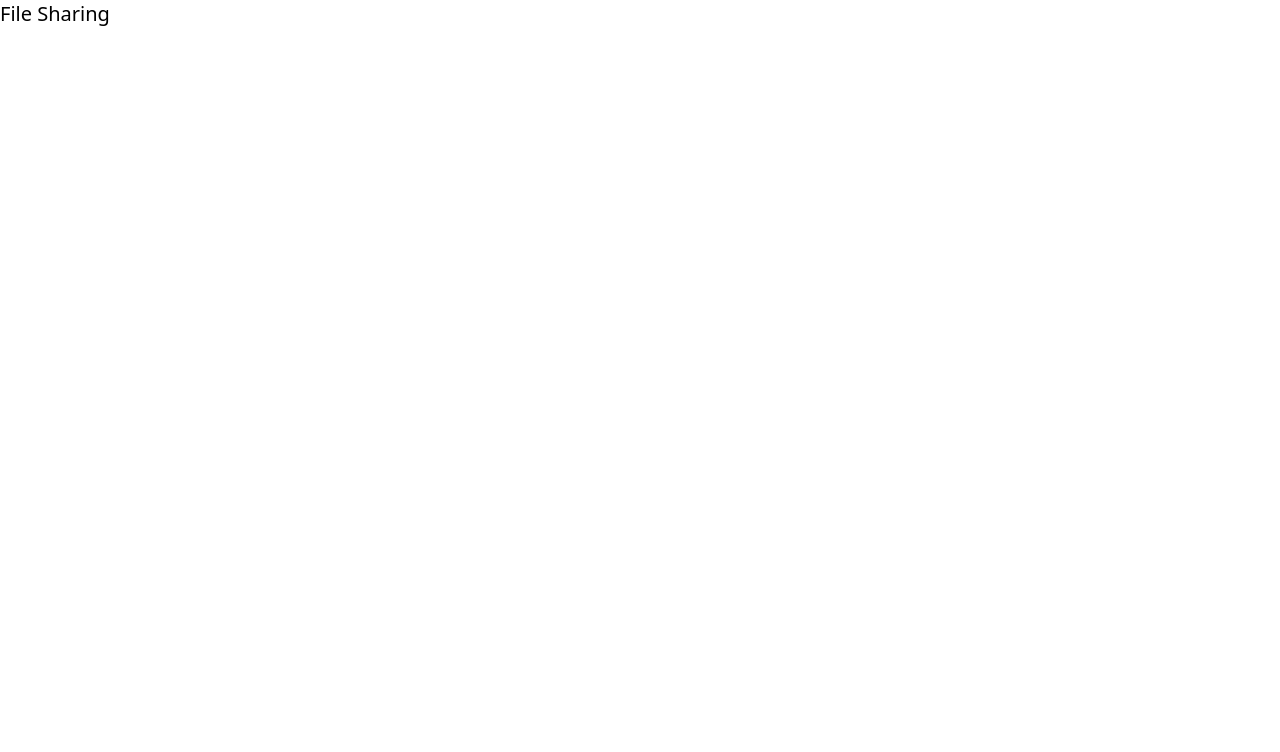
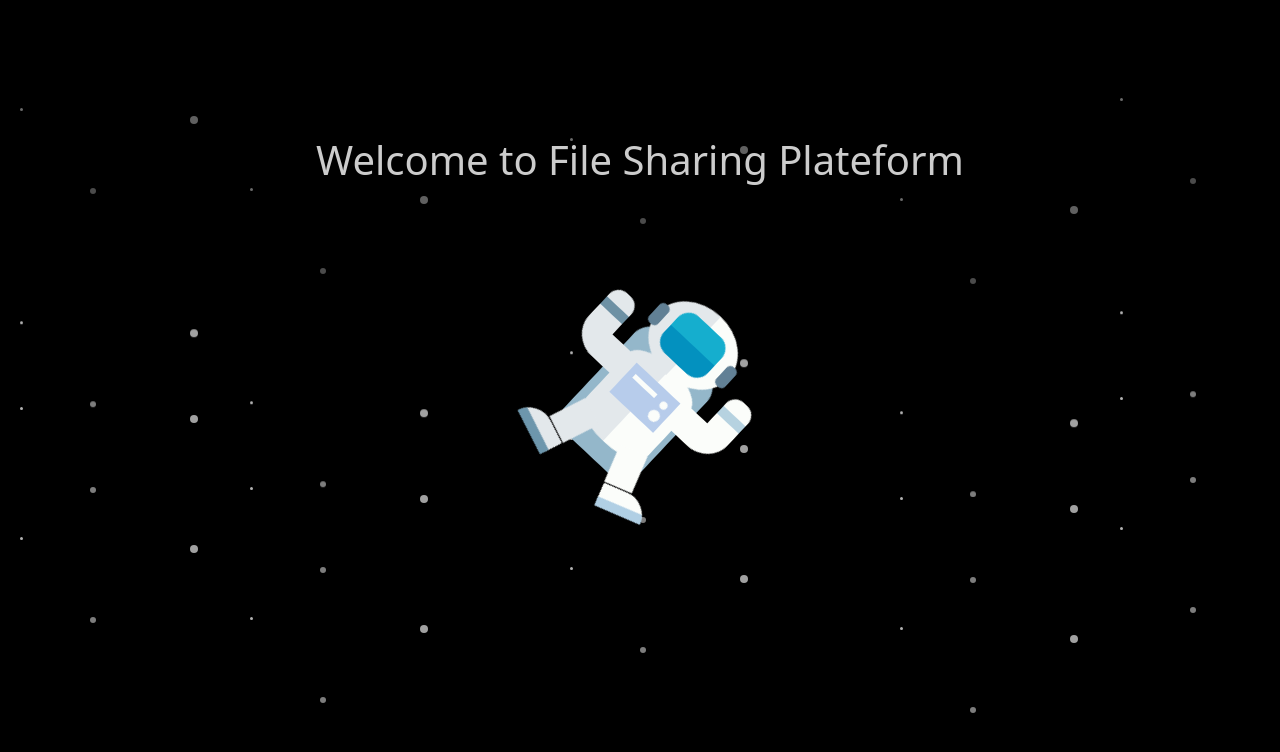
Before and after one commit to akanshaBharti/0xCreators, a React (Create React App) app in the folder file_sharing/: page / in a window 1280 px wide. Shown: the top 752 px of the page. Built offline with nearby package versions, Linux system fonts and the light colour scheme.

Commit message:
Loader Component Created

```diff
--- a/file_sharing/src/App.js
+++ b/file_sharing/src/App.js
@@ -1,14 +1,9 @@
-
-import { dividerClasses } from '@mui/material';
 import './App.css';
+import Loader from './components/Loader.js';
 
 function App() {
   return (
-    <div className='text-xl text-black'>
-      <p >File Sharing </p>
-    </div>
-
-
+   <Loader/>
   );
 }
 
--- /dev/null
+++ b/file_sharing/src/components/Css/loader.css
@@ -0,0 +1,364 @@
+body {
+  background-color: black;
+  overflow: hidden;
+  display: flex;
+  justify-content: center; /* Center horizontally */
+  align-items: center; /* Center vertically */
+  height: 40vh;
+  margin: 0; /* Remove default margin */
+  /* Use the custom font */
+}
+
+.text {
+  font-size: 40px;
+  text-align: center;
+  color: rgba(255, 255, 255, 0.8); /* Increase transparency (adjust the alpha value as needed) */
+  animation: fadeIn 2s ease-in-out; /* Add animation */
+  /* Add any other text styles you want */
+}
+@keyframes snow {
+  0% {
+    opacity: 0;
+    transform: translateY(0px);
+  }
+
+  20% {
+    opacity: 1;
+  }
+
+  100% {
+    opacity: 1;
+    transform: translateY(650px);
+  }
+}
+
+@keyframes astronaut {
+  0% {
+    transform: rotate(0deg);
+  }
+
+  100% {
+    transform: rotate(360deg);
+  }
+}
+
+.box-of-star1,
+.box-of-star2,
+.box-of-star3,
+.box-of-star4 {
+  width: 100%;
+  position: absolute;
+  z-index: 10;
+  left: 0;
+  top: 0;
+  transform: translateY(0px);
+  height: 100vh;
+  overflow: hidden;
+}
+
+.box-of-star1 {
+  animation: snow 5s linear infinite;
+}
+
+.box-of-star2 {
+  animation: snow 5s -1.64s linear infinite;
+}
+
+.box-of-star3 {
+  animation: snow 5s -2.3s linear infinite;
+}
+
+.box-of-star4 {
+  animation: snow 5s -3.3s linear infinite;
+}
+
+.star {
+  width: 3px;
+  height: 3px;
+  border-radius: 50%;
+  background-color: #fff;
+  position: absolute;
+  z-index: 10;
+  opacity: 0.7;
+}
+
+.star:before {
+  content: "";
+  width: 6px;
+  height: 6px;
+  border-radius: 50%;
+  background-color: #fff;
+  position: absolute;
+  z-index: 10;
+  top: 80px;
+  left: 70px;
+  opacity: 0.7;
+}
+
+.star:after {
+  content: "";
+  width: 8px;
+  height: 8px;
+  border-radius: 50%;
+  background-color: #fff;
+  position: absolute;
+  z-index: 10;
+  top: 8px;
+  left: 170px;
+  opacity: 0.9;
+}
+
+.star-position1 {
+  top: 30px;
+  left: 20px;
+}
+
+.star-position2 {
+  top: 110px;
+  left: 250px;
+}
+
+.star-position3 {
+  top: 60px;
+  left: 570px;
+}
+
+.star-position4 {
+  top: 120px;
+  left: 900px;
+}
+
+.star-position5 {
+  top: 20px;
+  left: 1120px;
+}
+
+.star-position6 {
+  top: 90px;
+  left: 1280px;
+}
+
+.star-position7 {
+  top: 30px;
+  left: 1480px;
+}
+
+.astronaut {
+  width: 250px;
+  height: 300px;
+  position: absolute;
+  z-index: 11;
+  top: calc(50% - 150px);
+  left: calc(50% - 125px);
+  animation: astronaut 5s linear infinite;
+}
+
+.schoolbag {
+  width: 100px;
+  height: 150px;
+  position: absolute;
+  z-index: 1;
+  top: calc(50% - 75px);
+  left: calc(50% - 50px);
+  background-color: #94b7ca;
+  border-radius: 50px 50px 0 0 / 30px 30px 0 0;
+}
+
+.head {
+  width: 97px;
+  height: 80px;
+  position: absolute;
+  z-index: 3;
+  background: -webkit-linear-gradient(
+    left,
+    #e3e8eb 0%,
+    #e3e8eb 50%,
+    #fbfdfa 50%,
+    #fbfdfa 100%
+  );
+  border-radius: 50%;
+  top: 34px;
+  left: calc(50% - 47.5px);
+}
+
+.head:after {
+  content: "";
+  width: 60px;
+  height: 50px;
+  position: absolute;
+  top: calc(50% - 25px);
+  left: calc(50% - 30px);
+  background: -webkit-linear-gradient(
+    top,
+    #15aece 0%,
+    #15aece 50%,
+    #0391bf 50%,
+    #0391bf 100%
+  );
+  border-radius: 15px;
+}
+
+.head:before {
+  content: "";
+  width: 12px;
+  height: 25px;
+  position: absolute;
+  top: calc(50% - 12.5px);
+  left: -4px;
+  background-color: #618095;
+  border-radius: 5px;
+  box-shadow: 92px 0px 0px #618095;
+}
+
+.body {
+  width: 85px;
+  height: 100px;
+  position: absolute;
+  z-index: 2;
+  background-color: #fffbff;
+  border-radius: 40px / 20px;
+  top: 105px;
+  left: calc(50% - 41px);
+  background: -webkit-linear-gradient(
+    left,
+    #e3e8eb 0%,
+    #e3e8eb 50%,
+    #fbfdfa 50%,
+    #fbfdfa 100%
+  );
+}
+
+.panel {
+  width: 60px;
+  height: 40px;
+  position: absolute;
+  top: 20px;
+  left: calc(50% - 30px);
+  background-color: #b7cceb;
+}
+
+.panel:before {
+  content: "";
+  width: 30px;
+  height: 5px;
+  position: absolute;
+  top: 9px;
+  left: 7px;
+  background-color: #fbfdfa;
+  box-shadow: 0px 9px 0px #fbfdfa 0px 18px 0px #fbfdfa;
+}
+
+.panel:after {
+  content: "";
+  width: 8px;
+  height: 8px;
+  position: absolute;
+  top: 9px;
+  right: 7px;
+  background-color: #fbfdfa;
+  border-radius: 50%;
+  box-shadow: 0px 14px 0px 2px #fbfdfa;
+}
+
+.arm {
+  width: 80px;
+  height: 30px;
+  position: absolute;
+  top: 121px;
+  z-index: 2;
+}
+
+.arm-left {
+  left: 30px;
+  background-color: #e3e8eb;
+  border-radius: 0 0 0 39px;
+}
+
+.arm-right {
+  right: 30px;
+  background-color: #fbfdfa;
+  border-radius: 0 0 39px 0;
+}
+
+.arm-left:before,
+.arm-right:before {
+  content: "";
+  width: 30px;
+  height: 70px;
+  position: absolute;
+  top: -40px;
+}
+
+.arm-left:before {
+  border-radius: 50px 50px 0px 120px / 50px 50px 0 110px;
+  left: 0;
+  background-color: #e3e8eb;
+}
+
+.arm-right:before {
+  border-radius: 50px 50px 120px 0 / 50px 50px 110px 0;
+  right: 0;
+  background-color: #fbfdfa;
+}
+
+.arm-left:after,
+.arm-right:after {
+  content: "";
+  width: 30px;
+  height: 10px;
+  position: absolute;
+  top: -24px;
+}
+
+.arm-left:after {
+  background-color: #6e91a4;
+  left: 0;
+}
+
+.arm-right:after {
+  right: 0;
+  background-color: #b6d2e0;
+}
+
+.leg {
+  width: 30px;
+  height: 40px;
+  position: absolute;
+  z-index: 2;
+  bottom: 70px;
+}
+
+.leg-left {
+  left: 76px;
+  background-color: #e3e8eb;
+  transform: rotate(20deg);
+}
+
+.leg-right {
+  right: 73px;
+  background-color: #fbfdfa;
+  transform: rotate(-20deg);
+}
+
+.leg-left:before,
+.leg-right:before {
+  content: "";
+  width: 50px;
+  height: 25px;
+  position: absolute;
+  bottom: -26px;
+}
+
+.leg-left:before {
+  left: -20px;
+  background-color: #e3e8eb;
+  border-radius: 30px 0 0 0;
+  border-bottom: 10px solid #6d96ac;
+}
+
+.leg-right:before {
+  right: -20px;
+  background-color: #fbfdfa;
+  border-radius: 0 30px 0 0;
+  border-bottom: 10px solid #b0cfe4;
+}
--- a/file_sharing/src/components/loader.js
+++ b/file_sharing/src/components/loader.js
@@ -1 +1,60 @@
-import React from 'react';
+import React from "react";
+import "./Css/loader.css";
+const Loader = () => {
+  return (
+    <div>
+      <div className="text">
+        <p>Welcome to File Sharing Plateform</p>
+      </div>
+      <div className="box-of-star1">
+        <div className="star star-position1"></div>
+        <div className="star star-position2"></div>
+        <div className="star star-position3"></div>
+        <div className="star star-position4"></div>
+        <div className="star star-position5"></div>
+        <div className="star star-position6"></div>
+        <div className="star star-position7"></div>
+      </div>
+      <div className="box-of-star2">
+        <div className="star star-position1"></div>
+        <div className="star star-position2"></div>
+        <div className="star star-position3"></div>
+        <div className="star star-position4"></div>
+        <div className="star star-position5"></div>
+        <div className="star star-position6"></div>
+        <div className="star star-position7"></div>
+      </div>
+      <div className="box-of-star3">
+        <div className="star star-position1"></div>
+        <div className="star star-position2"></div>
+        <div className="star star-position3"></div>
+        <div className="star star-position4"></div>
+        <div className="star star-position5"></div>
+        <div className="star star-position6"></div>
+        <div className="star star-position7"></div>
+      </div>
+      <div className="box-of-star4">
+        <div className="star star-position1"></div>
+        <div className="star star-position2"></div>
+        <div className="star star-position3"></div>
+        <div className="star star-position4"></div>
+        <div className="star star-position5"></div>
+        <div className="star star-position6"></div>
+        <div className="star star-position7"></div>
+      </div>
+      <div data-js="astro" className="astronaut">
+        <div className="head"></div>
+        <div className="arm arm-left"></div>
+        <div className="arm arm-right"></div>
+        <div className="body">
+          <div className="panel"></div>
+        </div>
+        <div className="leg leg-left"></div>
+        <div className="leg leg-right"></div>
+        <div className="schoolbag"></div>
+      </div>
+    </div>
+  );
+};
+
+export default Loader;
```
